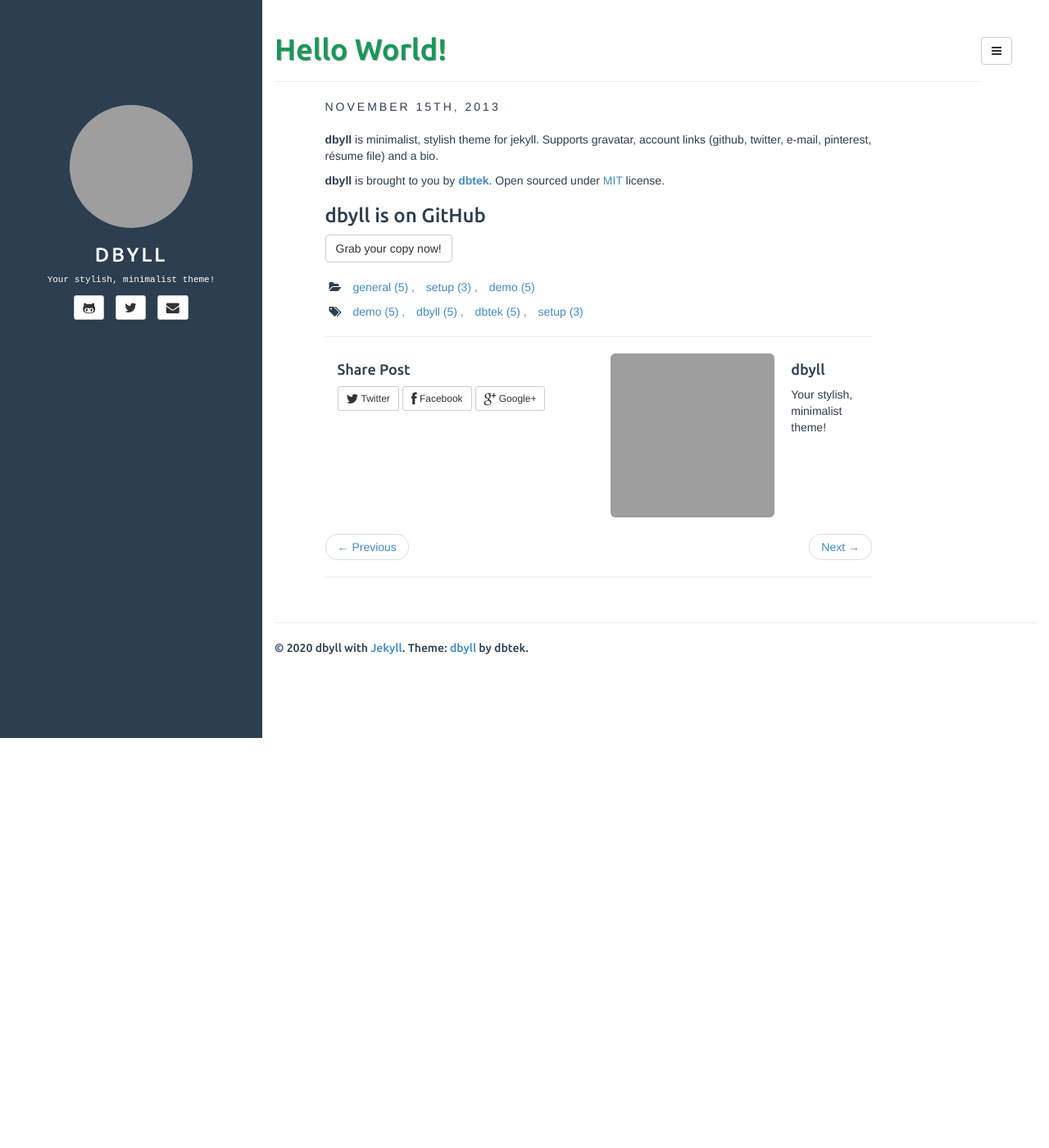
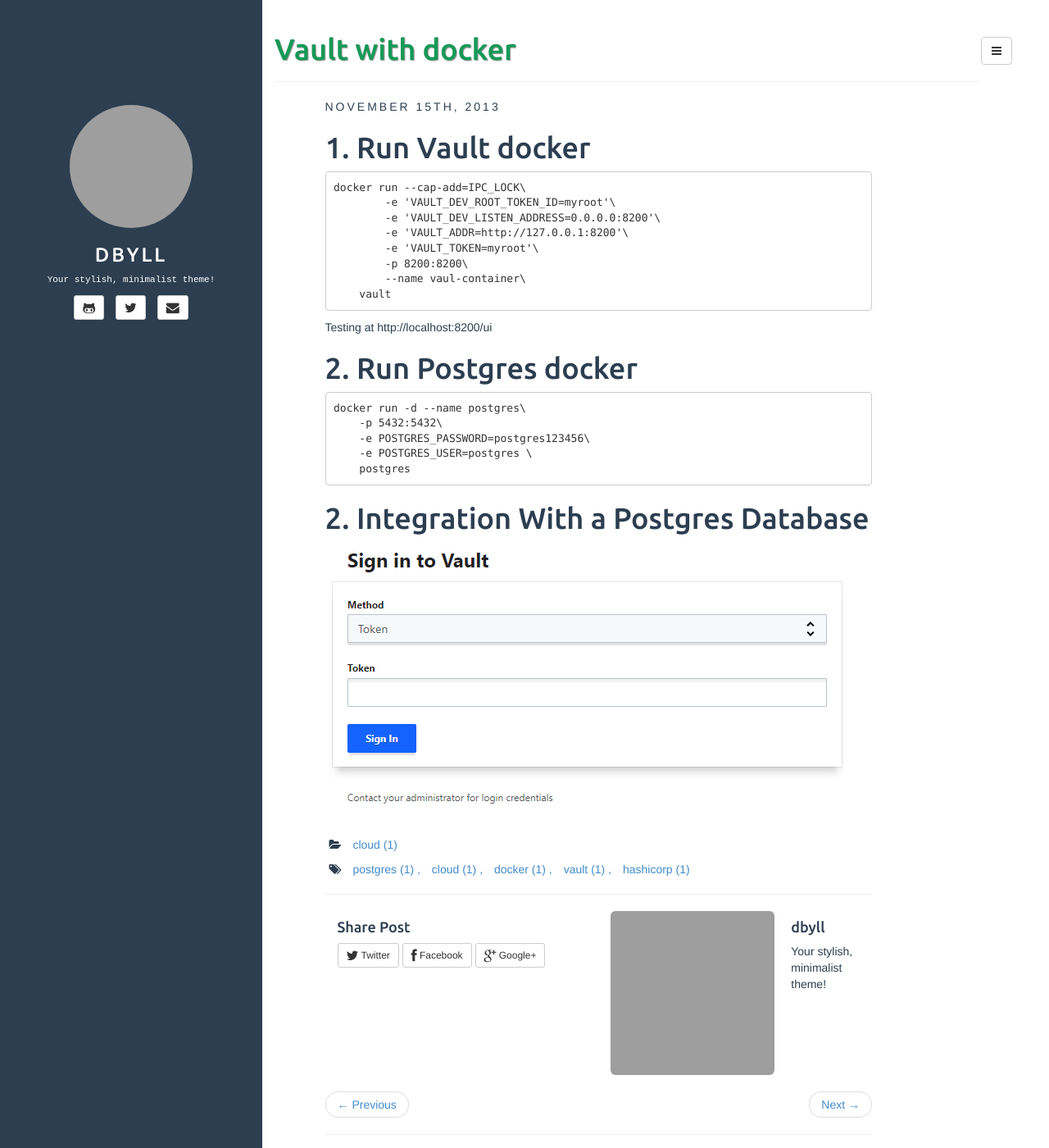
Before and after one commit to 97lynk/97lynk.github.io, a Jekyll site: the page built from _posts/2013-11-15-hello-world.md, in a window 1280 px wide and 1400 px high. Shown: the whole window at 82% size. Built offline with Jekyll 4.4.1, drawn with Linux system fonts in a browser that asks for light colours; comment, search, counter and statistics services are not loaded; grey boxes are pictures that could not be loaded.

Commit message:
edit post

````diff
--- a/_posts/2013-11-15-hello-world.md
+++ b/_posts/2013-11-15-hello-world.md
@@ -1,16 +1,33 @@
 ---
 layout: post
-title: Hello World!
-categories: [general, setup, demo]
-tags: [demo, dbyll, dbtek, setup]
+title: Vault with docker
+categories: [cloud]
+tags: [postgres, cloud, docker, vault, hashicorp]
 fullview: true
-comments: true
+comments: false
 ---
 
-**dbyll** is minimalist, stylish theme for jekyll. Supports gravatar, account links (github, twitter, e-mail, pinterest, résume file) and a bio.
+# 1. Run Vault docker
+```
+docker run --cap-add=IPC_LOCK\
+	-e 'VAULT_DEV_ROOT_TOKEN_ID=myroot'\
+	-e 'VAULT_DEV_LISTEN_ADDRESS=0.0.0.0:8200'\
+	-e 'VAULT_ADDR=http://127.0.0.1:8200'\
+	-e 'VAULT_TOKEN=myroot'\
+	-p 8200:8200\
+	--name vaul-container\
+    vault
+```
+Testing at http://localhost:8200/ui
 
-**dbyll** is brought to you by **[dbtek](http://ismaildemirbilek.com)**. Open sourced under [MIT](http://opensource.org/licenses/MIT) license.
+# 2. Run Postgres docker
+```
+docker run -d --name postgres\
+    -p 5432:5432\
+    -e POSTGRES_PASSWORD=postgres123456\
+    -e POSTGRES_USER=postgres \
+    postgres
+```
 
-### dbyll is on GitHub
-
-<a class="btn btn-default" href="https://github.com/dbtek/dbyll">Grab your copy now!</a>
+# 2. Integration With a Postgres Database
+![SignIn](/assets/media/signin-vault-ui.png)
````
Also changed, not shown: assets/media/signin-vault-ui.png (added).
